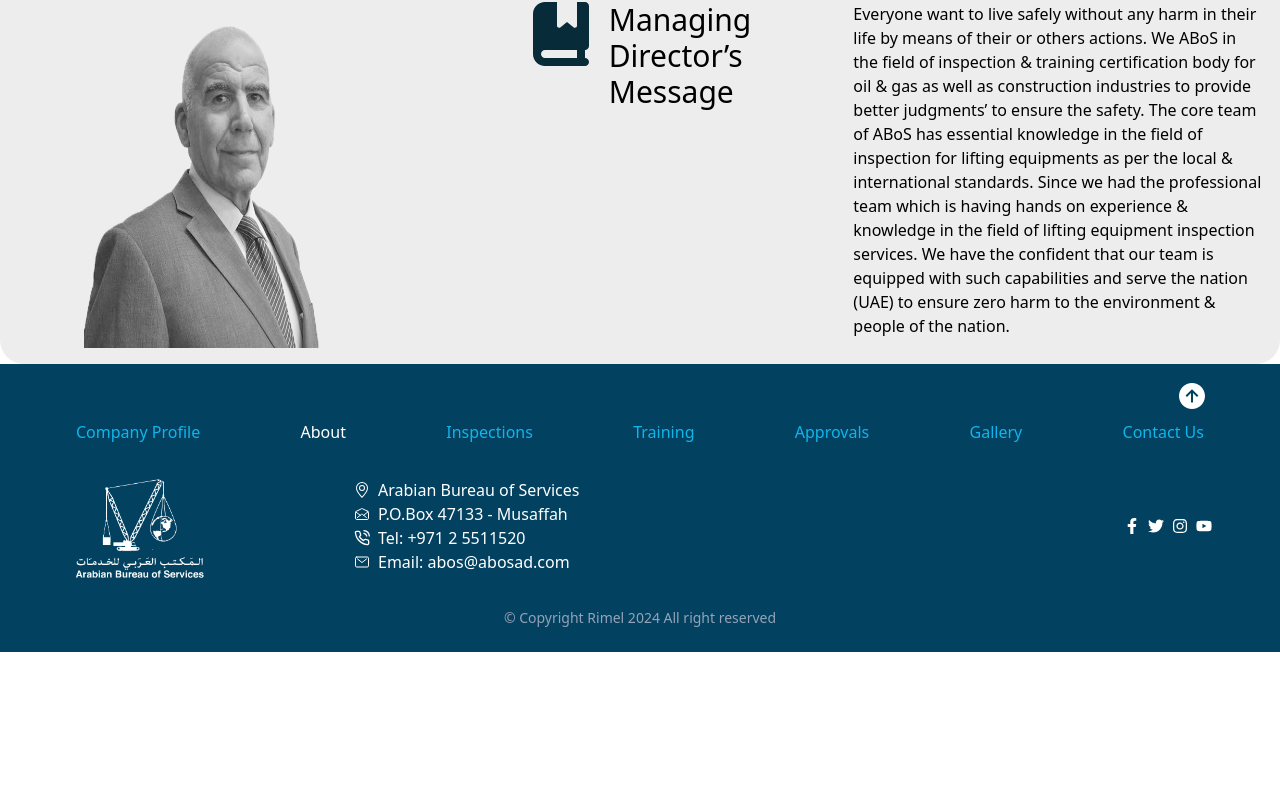
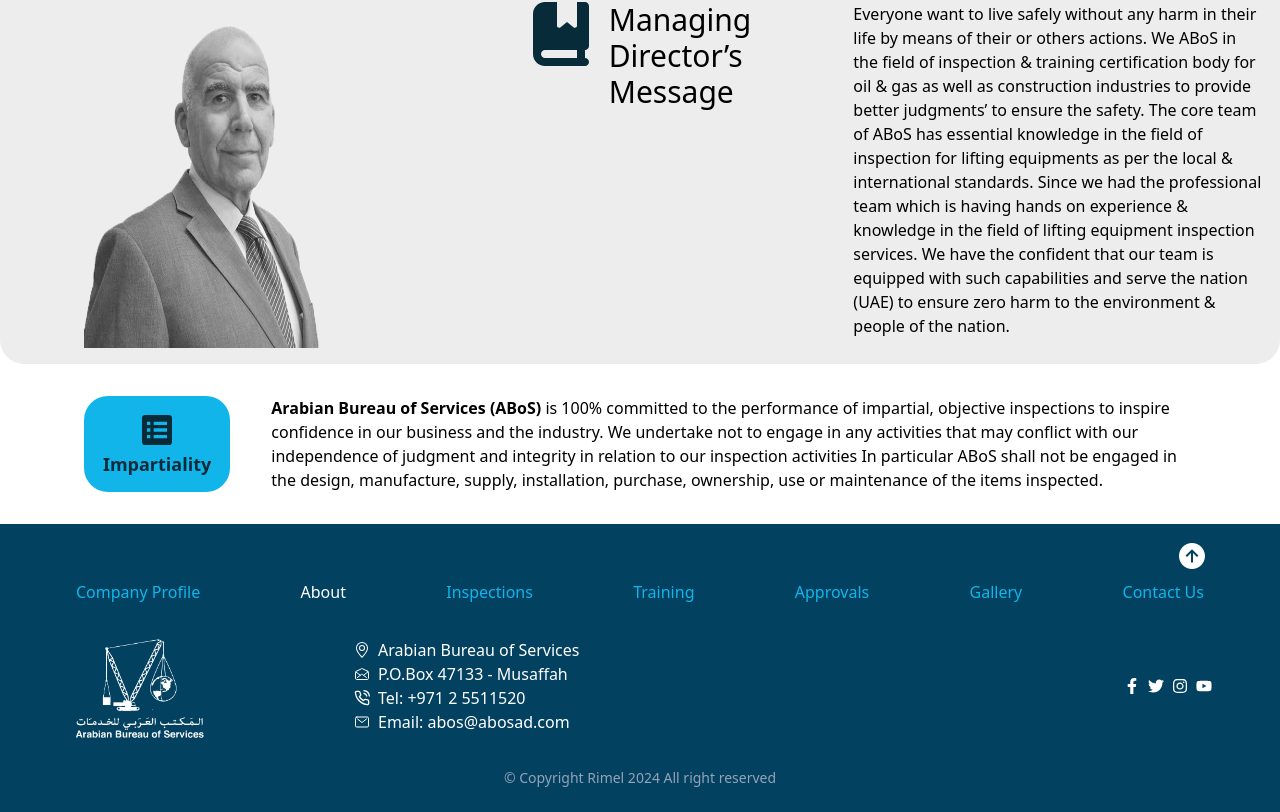
Before and after one commit to IOSdeVeloper20/bureau, a React (Create React App) app: page /About in a window 1280 px wide. Shown: the part 943-1755 px from the top of the page. Before the commit the page ends 1595 px from the top, so only its background shows below. Built offline with nearby package versions, Linux system fonts and the light colour scheme.

Commit message:
About Middle Done

```diff
--- /dev/null
+++ b/src/Pages/About/AboutMiddle.jsx
@@ -0,0 +1,29 @@
+import React from "react";
+import { BiSolidSpreadsheet } from "react-icons/bi";
+
+const AboutMiddle = () => {
+  return (
+    <div className="grid grid-cols-1 md:grid-cols-12 rounded-3xl p-4 gap-3 w-11/12">
+      <div className="bg-lightBlue rounded-2xl md:rounded-3xl col-span-12 lg:col-span-2 lg:w-5/6 flex flex-col justify-center items-center text-center p-2">
+        <BiSolidSpreadsheet className="text-darkBlue size-7 md:size-10" />
+        <h1 className="text-darkBlue text-base md:text-lg font-bold">
+          Impartiality
+        </h1>
+      </div>
+      <div className="col-span-12 sm:col-span-10">
+        <p>
+          <strong>Arabian Bureau of Services (ABoS)</strong> is 100% committed
+          to the performance of impartial, objective inspections to inspire
+          confidence in our business and the industry. We undertake not to
+          engage in any activities that may conflict with our independence of
+          judgment and integrity in relation to our inspection activities In
+          particular ABoS shall not be engaged in the design, manufacture,
+          supply, installation, purchase, ownership, use or maintenance of the
+          items inspected.
+        </p>
+      </div>
+    </div>
+  );
+};
+
+export default AboutMiddle;
--- a/src/Pages/About/index.jsx
+++ b/src/Pages/About/index.jsx
@@ -2,12 +2,16 @@
 import Navbar from "../../Components/Navbar";
 import Footer from "../../Components/Footer";
 import AboutHeader from "./AboutHeader";
+import AboutMiddle from "./AboutMiddle";
 
 const About = () => {
   return (
     <div>
       <Navbar />
       <AboutHeader />
+      <div className="flex justify-center p-4">
+        <AboutMiddle />
+      </div>
       <Footer />
     </div>
   );
--- a/src/Pages/Main/MainCard.jsx
+++ b/src/Pages/Main/MainCard.jsx
@@ -2,7 +2,7 @@
 import { FaBriefcase } from "react-icons/fa6";
 const MainCard = () => {
   return (
-    <div className="grid grid-cols-1 md:grid-cols-12 bg-gray-300 rounded-3xl p-4 relative gap-3 w-11/12">
+    <div className="grid grid-cols-1 md:grid-cols-12 bg-greyBackground rounded-3xl p-4 gap-3 w-11/12">
       <div className="bg-lightBlue rounded-2xl md:rounded-3xl col-span-12 lg:col-span-2 lg:w-5/6 flex flex-col justify-center items-center text-center p-2">
         <FaBriefcase className="text-darkBlue size-7 md:size-10" />
         <h1 className="text-darkBlue text-base md:text-lg font-bold">
```
